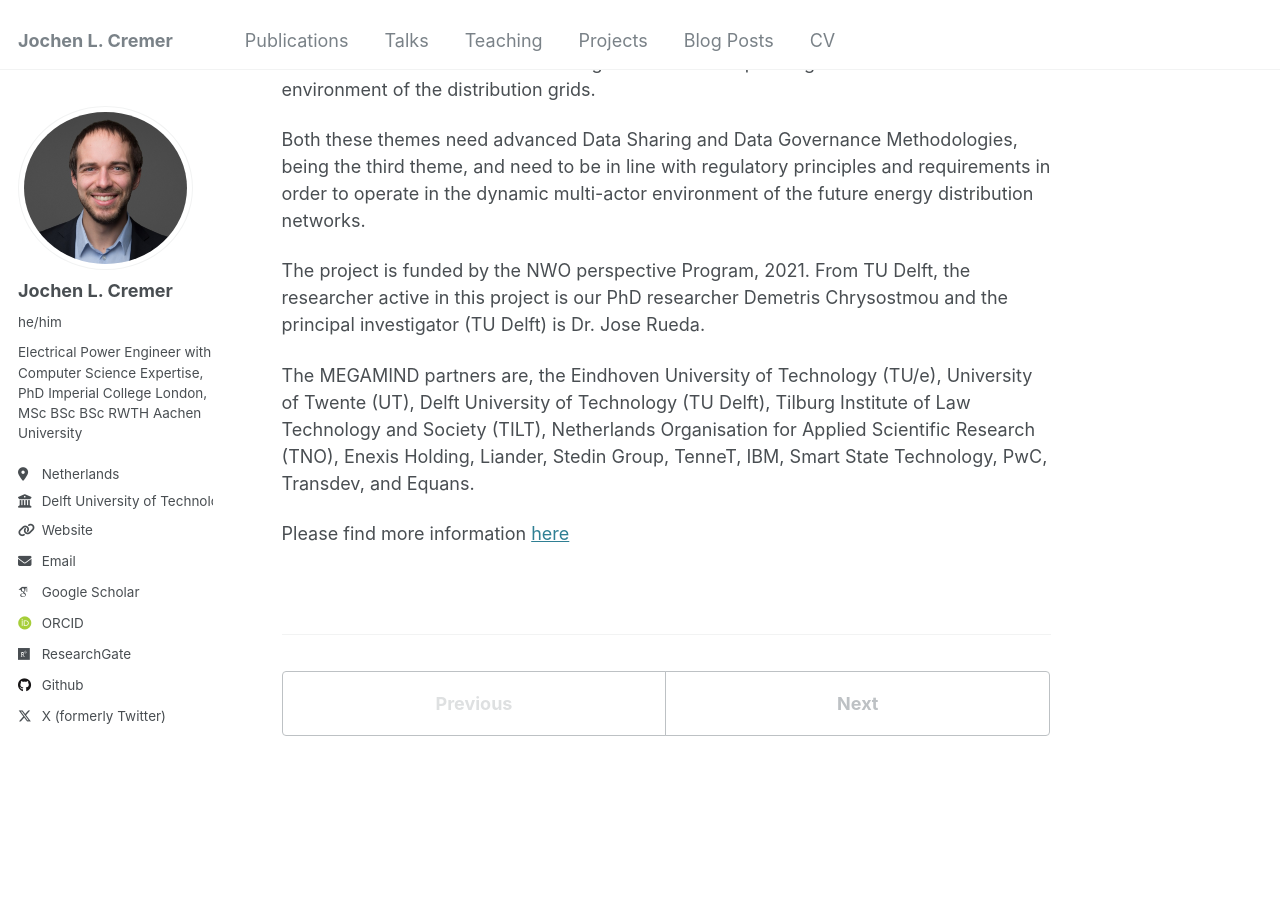
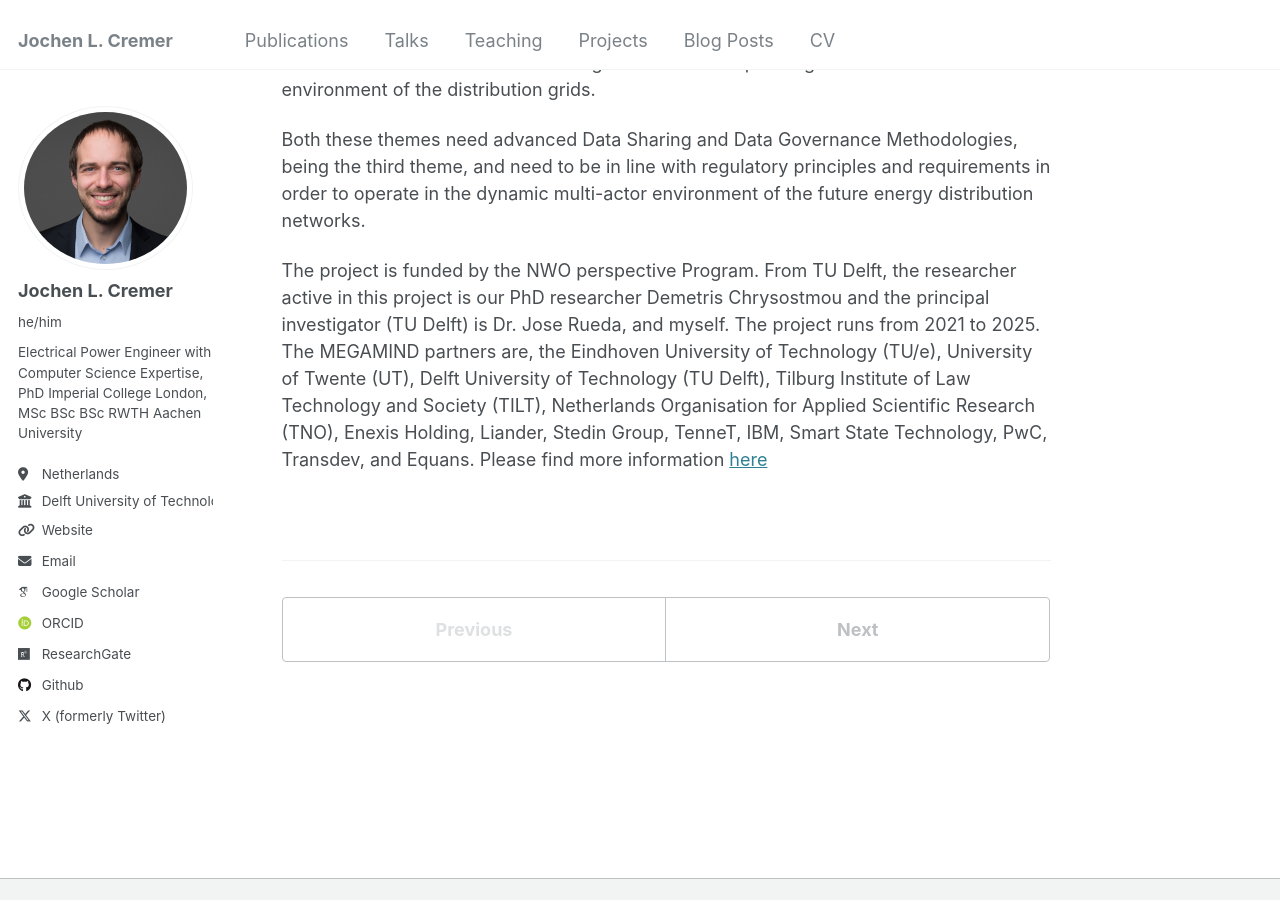
Before and after one commit to JochenC/JochenC.github.io, a Jekyll site: the page built from _projects/megamind.md, in a window 1280 px wide and 900 px high, scrolled down 878 px. Built offline with Jekyll 4.4.1, drawn with Linux system fonts in a browser that asks for light colours; some web fonts are replaced.

Commit message:
Update megamind.md

```diff
--- a/_projects/megamind.md
+++ b/_projects/megamind.md
@@ -12,9 +12,4 @@
 
 Both these themes need advanced Data Sharing and Data Governance Methodologies, being the third theme, and need to be in line with regulatory principles and requirements in order to operate in the dynamic multi-actor environment of the future energy distribution networks.
 
-The project is funded by the NWO perspective Program, 2021. From TU Delft, the researcher active in this project is our PhD researcher Demetris Chrysostmou and the principal investigator (TU Delft) is Dr. Jose Rueda.
-
-
-The MEGAMIND partners are, the Eindhoven University of Technology (TU/e), University of Twente (UT), Delft University of Technology (TU Delft), Tilburg Institute of Law Technology and Society (TILT), Netherlands Organisation for Applied Scientific Research (TNO),  Enexis Holding, Liander, Stedin Group, TenneT, IBM, Smart State Technology, PwC, Transdev, and Equans.
-
-Please find more information [here](https://megamind.energy/)
+The project is funded by the NWO perspective Program. From TU Delft, the researcher active in this project is our PhD researcher Demetris Chrysostmou and the principal investigator (TU Delft) is Dr. Jose Rueda, and myself. The project runs from 2021 to 2025. The MEGAMIND partners are, the Eindhoven University of Technology (TU/e), University of Twente (UT), Delft University of Technology (TU Delft), Tilburg Institute of Law Technology and Society (TILT), Netherlands Organisation for Applied Scientific Research (TNO),  Enexis Holding, Liander, Stedin Group, TenneT, IBM, Smart State Technology, PwC, Transdev, and Equans. Please find more information [here](https://megamind.energy/)
```
